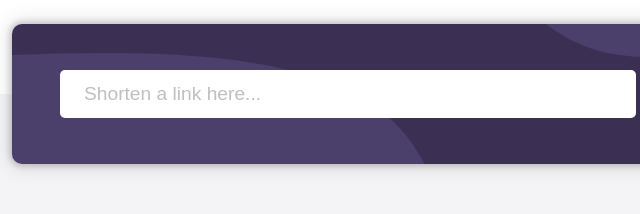
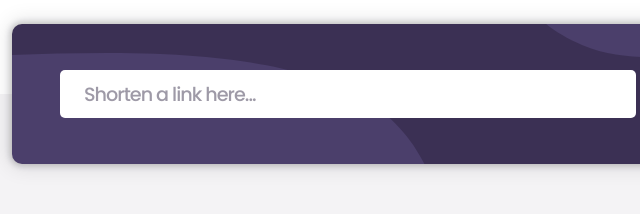
Before and after one commit to EduarDG09/url-shortening-api-master, a plain HTML site: page index.html in a window 1280 px wide. Shown: the part 586-800 px from the top of the page, 148-788 px from the left. Drawn offline with Linux system fonts and the light colour scheme.

Commit message:
Cambiados los H1 por H2 y añadido label al input

```diff
--- a/index.html
+++ b/index.html
@@ -62,9 +62,11 @@
               name="link"
               id="short-input"
               class="shortener-input"
-              placeholder="Shorten a link here..."
               required
             />
+            <label class="input-label" for="short-input"
+              >Shorten a link here...</label
+            >
             <button
               type="submit"
               id="short-btn"
@@ -96,7 +98,7 @@
             <div class="features-card__img">
               <img src="./images/icon-detailed-records.svg" alt="" />
             </div>
-            <h1 class="features-card__title">Detailed Records</h1>
+            <h3 class="features-card__title">Detailed Records</h3>
             <p class="features-card__text">
               Gain insights into who is clicking your links. Knowing when and
               where people engage with your content helps inform better
@@ -107,7 +109,7 @@
             <div class="features-card__img">
               <img src="./images/icon-fully-customizable.svg" alt="" />
             </div>
-            <h1 class="features-card__title">Fully Customizable</h1>
+            <h3 class="features-card__title">Fully Customizable</h3>
             <p class="features-card__text">
               Improve brand awareness and content discoverability through
               customizable links, supercharging audience engagement.
@@ -116,9 +118,9 @@
         </div>
       </section>
       <section id="cta-section" class="page-section">
-        <h1 class="page-section__title page-section__title--light">
+        <h3 class="page-section__title page-section__title--light">
           Boost your links today
-        </h1>
+        </h3>
         <a href="#short-section" class="primary-btn btn">Get Started</a>
       </section>
       <footer class="page-footer">
--- a/style.css
+++ b/style.css
@@ -491,6 +491,24 @@ a:focus {
   transition: box-shadow 200ms ease-in;
 }
 
+.input-label {
+  position: absolute;
+  top: 1.7rem;
+  left: 3rem;
+  letter-spacing: -1px;
+  font-size: 1.2em;
+  color: var(--grayish-violet);
+  font-weight: 500;
+  pointer-events: none;
+  transition: opacity 200ms ease-out, top 200ms ease-in-out,
+    left 200ms ease-in-out, font-size 200ms ease-in-out;
+}
+
+.shortener-input:focus + .input-label,
+.shortener-input:valid + .input-label {
+  opacity: 0;
+}
+
 .shortener-input:focus {
   outline: none;
   box-shadow: 0 0 0 3px hsla(180, 72%, 62%, 0.576);
@@ -506,11 +524,20 @@ a:focus {
     flex: 2;
     margin-right: 1.5rem;
   }
-}
 
-.shortener-input::placeholder {
-  font-size: 1em;
-  color: var(--gray);
+  .input-label {
+    top: 3.5rem;
+    left: 4.5rem;
+  }
+
+  .shortener-input:focus + .input-label,
+  .shortener-input:valid + .input-label {
+    opacity: 0.7;
+    top: 1rem;
+    left: 3.5rem;
+    font-size: 1em;
+    color: var(--cyan);
+  }
 }
 
 .shortener-btn {
```
